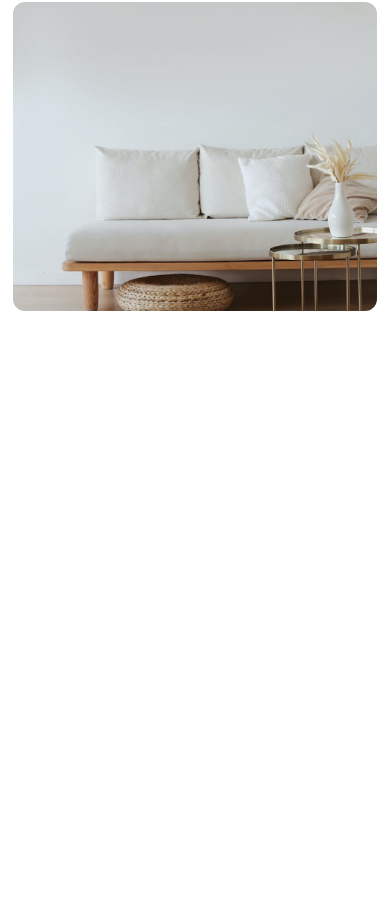
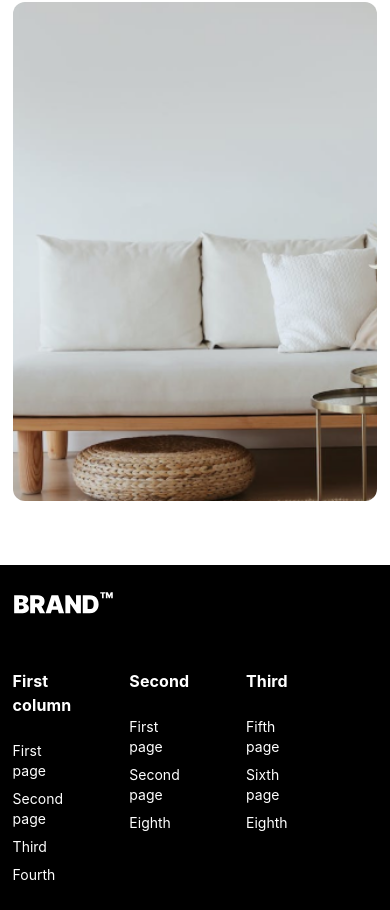
Before and after one commit to teomunjishvilii/CS-responsive, a plain HTML site: page index.html in a window 390 px wide. Shown: the part 410-1320 px from the top of the page. Before the commit the page ends 844 px from the top, so only its background shows below. Drawn offline with Linux system fonts and the light colour scheme.

Commit message:
adding footer
adding content
adding styles
adding responsive

```diff
--- a/css/responsive.css
+++ b/css/responsive.css
@@ -7,6 +7,8 @@
 /* Tablet (Large) - 1024px styles */
 
 @media only screen and (max-width: 1024px) {
+  /* header */
+
   .navigation ul li:not(li:last-child) {
     margin-right: 44px;
   }
@@ -14,6 +16,8 @@
   .container {
     width: 93.75%;
   }
+
+  /* main content */
 
   .main_section_wrapper {
     flex-direction: column;
@@ -46,6 +50,16 @@
     height: 100%;
     object-fit: cover;
     border-radius: 12px;
+  }
+
+  /* footer */
+  .footer_wrapper {
+    flex-direction: column;
+    row-gap: 48px;
+  }
+
+  .footer_column:last-child {
+    display: none;
   }
 }
 
@@ -87,6 +101,12 @@
     height: 499px;
     object-fit: cover;
   }
+
+  /* footer */
+  footer {
+    height: auto;
+    padding: 25.73px 0;
+  }
 }
 
 /* Mobile - 375px styles */
@@ -103,8 +123,16 @@
   }
 }
 
-@media only screen and (max-width: 630px) {
+@media only screen and (max-width: 375px) {
   .right_block {
     height: 309px;
   }
+
+  .footer_column {
+    width: 30%;
+  }
+
+  .footer_wrapper {
+    align-items: center;
+  }
 }
--- a/css/style.css
+++ b/css/style.css
@@ -118,7 +118,7 @@ body {
 
 /* Main Content */
 .main_section {
-  padding-top: 64px;
+  padding: 64px 0;
 }
 
 .main_section_wrapper {
@@ -167,3 +167,58 @@ body {
 .right_block img {
   width: 100%;
 }
+
+/* footer */
+footer {
+  height: 336px;
+  background-color: #000000;
+}
+
+footer {
+  display: flex;
+  justify-content: center;
+  align-items: center;
+}
+
+.footer_wrapper,
+.footer_columns_wrapper {
+  display: flex;
+  justify-content: space-between;
+  align-items: top;
+}
+
+.footer_logo {
+  width: 20%;
+}
+
+.footer_columns_wrapper {
+  width: 80%;
+}
+
+.footer_column {
+  display: flex;
+  flex-direction: column;
+  row-gap: 8px;
+  width: 20%;
+}
+
+.footer_column h4 {
+  font-size: 16px;
+  font-weight: 700;
+  line-height: 24px;
+  letter-spacing: 0.1px;
+  color: #ffffff;
+  margin-bottom: 16px;
+}
+
+.footer_column a,
+.footer_column p {
+  font-size: 14px;
+  font-weight: 400;
+  line-height: 20px;
+  color: #ffffff;
+}
+
+.footer_column p {
+  color: #666666;
+}
--- a/index.html
+++ b/index.html
@@ -93,6 +93,50 @@
     </main>
 
     <!-- Footer -->
-    <footer></footer>
+    <footer>
+      <div class="footer_wrapper container">
+        <!-- column 1 -->
+        <div class="footer_logo">
+          <a href="index.html"
+            ><img src="./images/footer_logo.svg" alt="logo"
+          /></a>
+        </div>
+
+        <div class="footer_columns_wrapper">
+          <!-- column 2 -->
+          <div class="footer_column">
+            <h4>First column</h4>
+            <a href="#">First page</a>
+            <a href="#">Second page</a>
+            <a href="#">Third</a>
+            <a href="#">Fourth</a>
+          </div>
+
+          <!-- column 3 -->
+          <div class="footer_column">
+            <h4>Second</h4>
+            <a href="#">First page</a>
+            <a href="#">Second page</a>
+            <a href="#">Eighth</a>
+          </div>
+
+          <!-- column 4 -->
+          <div class="footer_column">
+            <h4>Third</h4>
+            <a href="#">Fifth page </a>
+            <a href="#">Sixth page</a>
+            <a href="#">Eighth</a>
+          </div>
+
+          <!-- column 5 -->
+          <div class="footer_column">
+            <h4>Subscribe</h4>
+            <p>
+              Join our newsletter to stay up to date on features and releases
+            </p>
+          </div>
+        </div>
+      </div>
+    </footer>
   </body>
 </html>
```
Also changed, not shown: images/footer_logo.svg (added).
